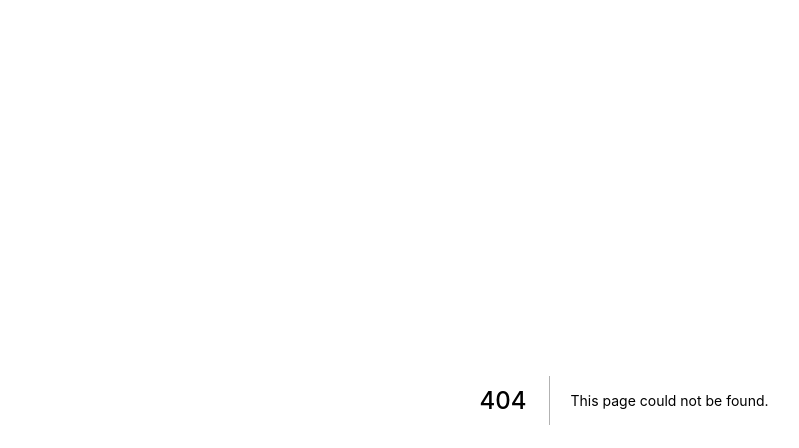
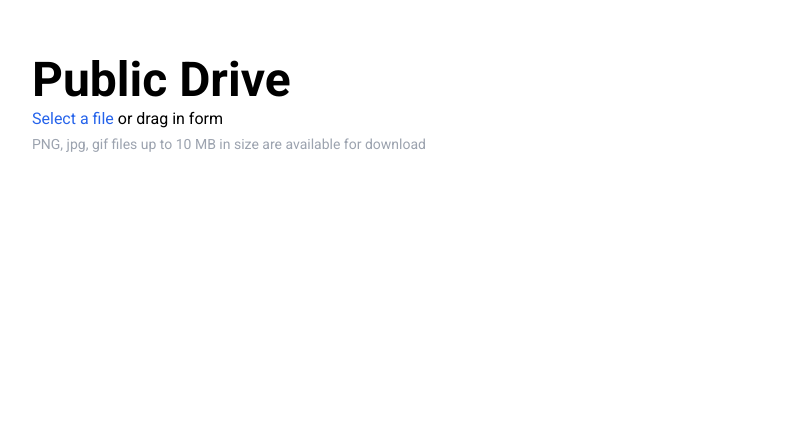
Before and after one commit to sendyourwork/frontend, a Next.js app: page /drive in a window 1280 px wide. Before the commit this address had no page. Shown: the top 448 px of the page, without its empty margins (16-815 px from the left). Built offline with nearby package versions, Linux system fonts and the light colour scheme.

Commit message:
added fonts and file add

```diff
--- /dev/null
+++ b/components/AddFileForm.tsx
@@ -0,0 +1,23 @@
+import React, { useEffect, useState } from "react";
+
+export default function AddFileForm(): JSX.Element {
+    const [files, setFiles] = useState<File[]>([]);
+    const handleSubmit = (e: React.SyntheticEvent) => {
+        e.preventDefault();
+    }
+    const handleChangeFile = ({
+        currentTarget: {files},
+    }: React.ChangeEvent<HTMLInputElement>) => {
+        if (files && files.length) {
+            setFiles(existing => [...existing, files[0]]);
+        }
+    }
+    return (
+        <form onSubmit={handleSubmit}>
+            <input type="file" id="files" className="w-0" onChange={handleChangeFile} />
+            <label htmlFor="files" className="text-blue-600">Select a file </label>
+            <span>or drag in form</span>
+            <p className="text-gray-400 text-sm">PNG, jpg, gif files up to 10 MB in size are available for download</p>
+        </form>
+    )
+}
--- a/components/GenerateQRCode.tsx
+++ b/components/GenerateQRCode.tsx
@@ -6,8 +6,8 @@ export default function GenerateQRCode({text}: {text: string}): JSX.Element {
     const [error, setError] = useState<null | Error>(null);
     useEffect(() => {
         QRCode.toCanvas(canvasRef.current, text, {
-            width: 232,
-            margin: 1
+            width: 225,
+            margin: 0
         }, function(error) {
             setError(error);
         })
--- a/components/LoginForm.tsx
+++ b/components/LoginForm.tsx
@@ -36,7 +36,7 @@ export default function LoginForm (): JSX.Element {
                 onChange={(e: React.FormEvent<HTMLInputElement>) => setPassword(e.currentTarget.value)}
             />
             <input
-                className="disabled:text-gray-400 disabled:hover:cursor-default w-24 h-14 ml-auto p-2 rounded hover:cursor-pointer"
+                className="disabled:text-black disabled:bg-white disabled:opacity-50 disabled:hover:cursor-default w-24 h-12 ml-auto rounded hover:cursor-pointer"
                 type="submit"
                 value="Log in"
                 ref={submitRef}
--- /dev/null
+++ b/pages/drive.tsx
@@ -0,0 +1,17 @@
+import type { NextPage } from "next";
+import Head from "next/head";
+import AddFileForm from "../components/AddFileForm";
+const Drive: NextPage = () => {
+    return (
+        <>
+            <Head>
+                <title>Public drive</title>
+            </Head>
+            <div className="py-14 px-12">
+                <h1 className="text-5xl font-bold">Public Drive</h1>
+                <AddFileForm />
+            </div>
+        </>
+    )
+}
+export default Drive;
--- a/pages/index.tsx
+++ b/pages/index.tsx
@@ -11,7 +11,7 @@ const Home: NextPage = () => {
         <title>Create Next App</title>
         <meta name="description" content="Generated by create next app" />
       </Head>
-      <div className="grid grid-cols-2">
+      <div className="grid grid-cols-2 font-jetbrains">
         <div className="w-full h-screen bg-gradient-to-br from-yellow-200 via-pink-500 to-blue-700 flex justify-center items-center">
           <div className="w-max flex flex-col items-center gap-16">
             <p className="text-3xl text-white w-max">Login normally...</p>
--- a/styles/globals.css
+++ b/styles/globals.css
@@ -1,7 +1,6 @@
+@import url('https://fonts.googleapis.com/css2?family=JetBrains+Mono:wght@400;700&display=swap');
+@import url('https://fonts.googleapis.com/css2?family=Roboto:wght@400;700&display=swap');
+
 @tailwind base;
 @tailwind components;
 @tailwind utilities;
-@import url('https://fonts.googleapis.com/css2?family=JetBrains+Mono:wght@400;700&display=swap');
-body {
-    font-family: 'JetBrains Mono', monospace;
-}
--- a/tailwind.config.js
+++ b/tailwind.config.js
@@ -3,7 +3,10 @@ module.exports = {
   purge: ['./pages/**/*.{js,ts,jsx,tsx}', './components/**/*.{js,ts,jsx,tsx}'],
   darkMode: false, // or 'media' or 'class'
   theme: {
-    extend: {},
+    fontFamily: {
+      sans: ['Roboto', 'sans-serif'],
+      jetbrains: ['JetBrains Mono', 'monospace']
+    }
   },
   variants: {
     extend: {},
```
